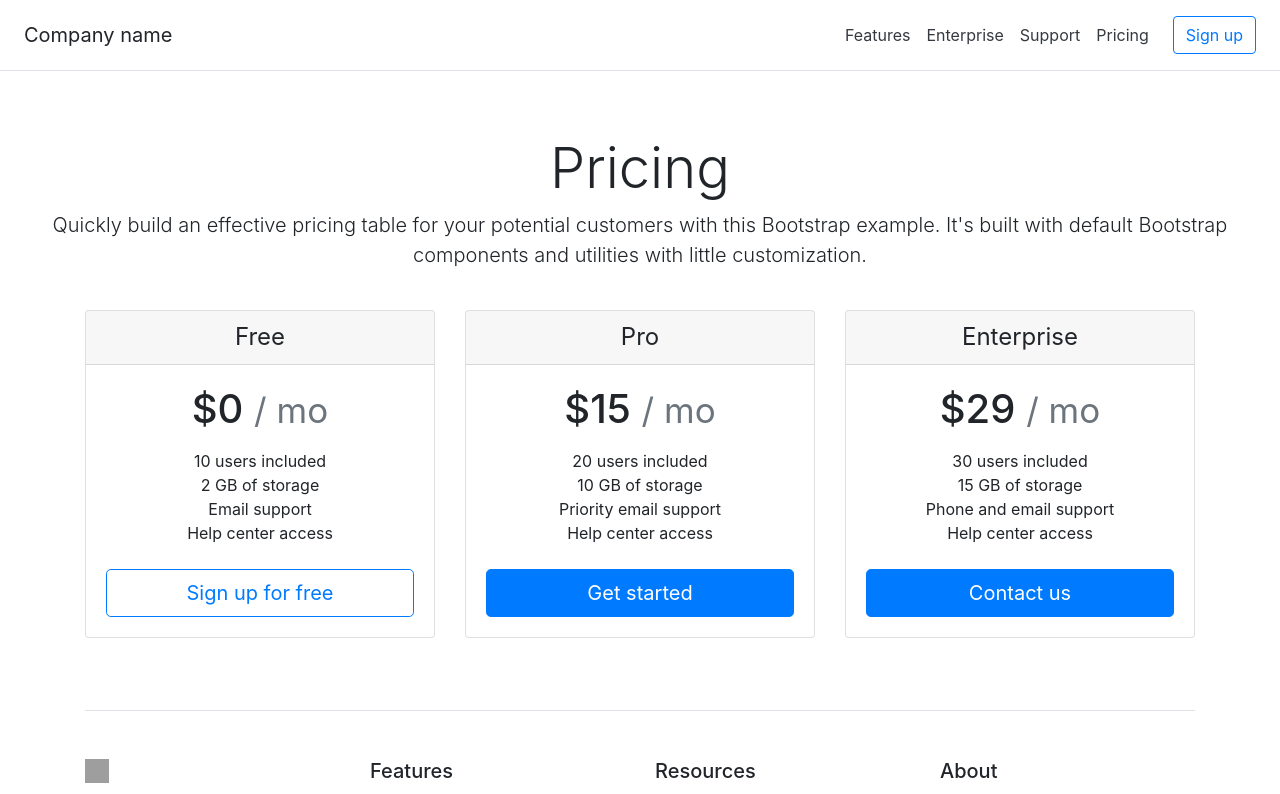
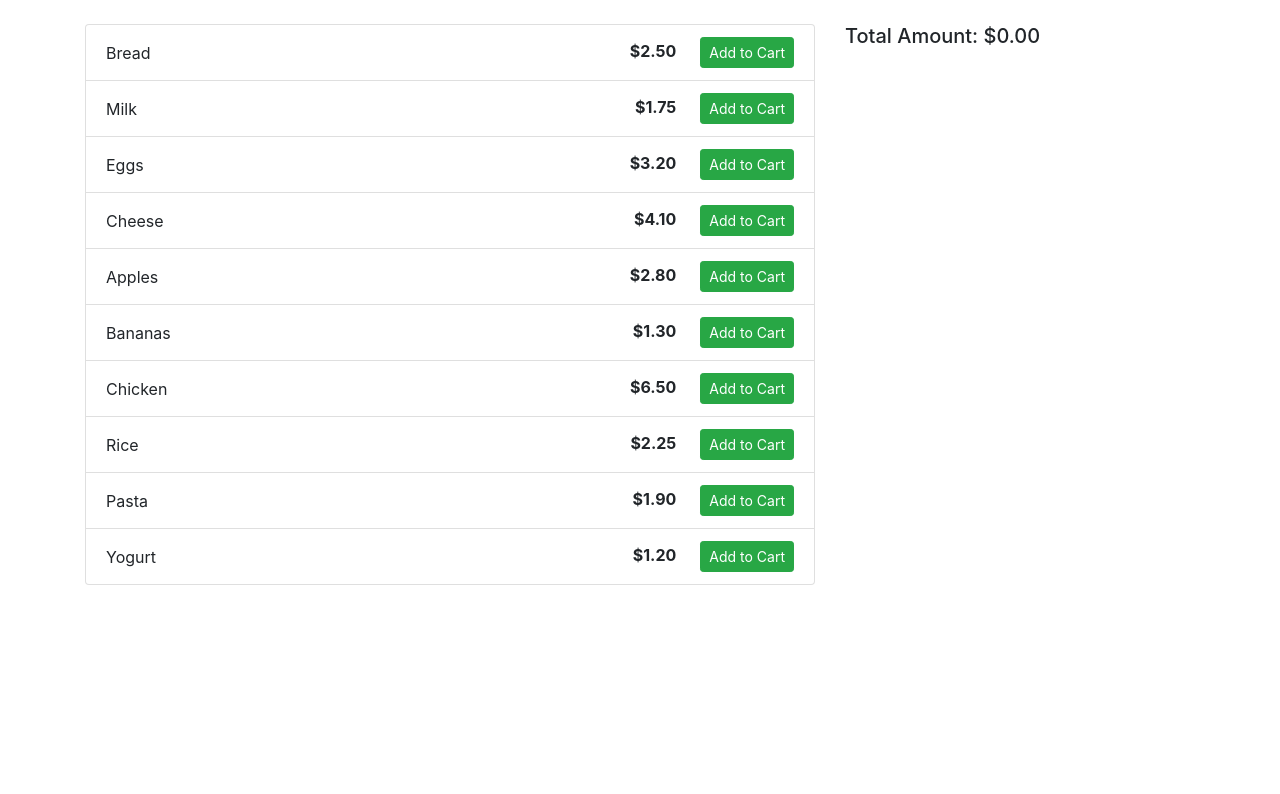
Before and after one commit to 9meAhmed/exd-react-basics, a React (Vite) app: page / in a window 1280 px wide. Shown: the top 794 px of the page. Built offline with nearby package versions, Linux system fonts and the light colour scheme; grey boxes are pictures that could not be loaded.

Commit message:
basic cart created

```diff
--- a/package.json
+++ b/package.json
@@ -11,6 +11,7 @@
   },
   "dependencies": {
     "bootstrap": "^4.6.2",
+    "bootstrap-icons": "^1.13.1",
     "react": "^19.2.7",
     "react-dom": "^19.2.7"
   },
--- /dev/null
+++ b/src/components/BasicCart.jsx
@@ -0,0 +1,134 @@
+import { useState } from 'react';
+
+export default function BasicCart() {
+
+    const symbol = '$';
+
+    const products = [
+        { id: 1, name: 'Bread', price: 2.50 },
+        { id: 2, name: 'Milk', price: 1.75 },
+        { id: 3, name: 'Eggs', price: 3.20 },
+        { id: 4, name: 'Cheese', price: 4.10 },
+        { id: 5, name: 'Apples', price: 2.80 },
+        { id: 6, name: 'Bananas', price: 1.30 },
+        { id: 7, name: 'Chicken', price: 6.50 },
+        { id: 8, name: 'Rice', price: 2.25 },
+        { id: 9, name: 'Pasta', price: 1.90 },
+        { id: 10, name: 'Yogurt', price: 1.20 }
+    ];
+
+    const [cartItems, setCartItems] = useState([]);
+
+    const isCartEmpty = cartItems.length === 0;
+    const totalAmount = cartItems.reduce((subTotal, current) => {
+        return (current.price * current.quantity) + subTotal;
+    }, 0);
+
+
+
+    const addToCart = ({id, name, price}) => {
+
+        if(isCartEmpty){
+            const newCartItem = { id, name, price, quantity: 1 };
+            setCartItems([...cartItems, newCartItem]);
+        }else{
+            const foundCartItem = findCartProductById(id);
+            if(foundCartItem){
+                increaseQuantity(id)
+            }else{
+                const newCartItem = { id, name, price, quantity: 1 };
+                setCartItems([...cartItems, newCartItem]);
+            }
+        }
+    }
+
+    const increaseQuantity = (id) => {
+        const updatedCartItems = cartItems.map(item => {
+            if (item.id === id) {
+                return { ...item, quantity: item.quantity + 1 };
+            }
+            return item;
+        });
+        setCartItems(updatedCartItems);
+    }
+
+    const decreaseQuantity = (id) => {
+
+        const foundCartItem = findCartProductById(id);
+
+        if(foundCartItem && foundCartItem.quantity <= 1){
+            removeCartItem(id);
+        }else{
+
+            const updatedCartItems = cartItems.map(item => {
+                if (item.id === id) {
+                    return { ...item, quantity: item.quantity - 1 };
+                }
+                return item;
+            });
+
+            setCartItems(updatedCartItems);
+        }
+    }
+
+    const removeCartItem = (id) => {
+        const updatedCartItems = cartItems.filter((item) => {
+            return item.id !== id
+        });
+
+        setCartItems([...updatedCartItems]);
+    }
+
+    const findCartProductById = (id) => {
+        return cartItems.find(item => item.id === id);
+    }
+
+    return (
+        <div className="container mt-4">
+            <div className="row">
+                <div className="col-md-8">
+                    <ul className="list-group">
+                        {
+                            products.map(product => (
+                                <li key={product.id} className="list-group-item d-flex justify-content-between align-items-center">
+                                    {product.name}
+                                    <span>
+                                        <span className="mr-4">
+                                            <strong>{symbol}{product.price.toFixed(2)}</strong>
+                                        </span>
+                                        <button onClick={()=>{addToCart(product)}} className="btn btn-sm btn-success ms-2">Add to Cart</button>
+                                    </span>
+                                </li>
+                            ))
+                        }
+                    </ul>
+                </div>
+                <div className="col-md-4">
+                    <h5>Total Amount: {symbol}{totalAmount.toFixed(2)}</h5>
+                    <ul className="list-group">
+                        {
+                            cartItems.map(item => (
+                                <li key={item.id} className="list-group-item d-flex justify-content-between align-items-center">
+                                    {item.name}
+                                    <span>
+                                        <strong>{symbol}{(item.price * item.quantity).toFixed(2)}</strong>
+                                    </span>
+                                    <span className='d-flex'>
+                                        <button onClick={() => increaseQuantity(item.id)} className="btn btn-sm btn-success ms-2"><i className="bi bi-plus-circle"></i></button>
+                                        <span className='mr-2 ml-2'>{item.quantity}</span>
+
+                                        {
+                                            item.quantity == 1 ? <button onClick={()=>{removeCartItem(item.id)}} className="btn btn-sm btn-danger ms-2"><i className="bi bi-trash"></i></button> : <button onClick={()=>{decreaseQuantity(item.id)}} className="btn btn-sm btn-success ms-2"><i className="bi bi-slash-circle"></i></button>
+                                        }
+
+                                    </span>
+                                </li>
+                            ))
+                        }
+
+                    </ul>
+                </div>
+            </div>
+        </div>
+    );
+}
--- a/src/main.jsx
+++ b/src/main.jsx
@@ -2,12 +2,16 @@ import { StrictMode } from 'react'
 import { createRoot } from 'react-dom/client'
 // import './index.css'
 import 'bootstrap/dist/css/bootstrap.min.css';
+import 'bootstrap-icons/font/bootstrap-icons.css';
 import App from './App.jsx'
 import Cart from './Cart.jsx'
+import BasicCart from './components/BasicCart.jsx'
 
 createRoot(document.getElementById('root')).render(
   <StrictMode>
     {/* <App /> */}
-    <Cart />
+    {/* <Cart /> */}
+    <BasicCart />
+
   </StrictMode>,
 )
```
